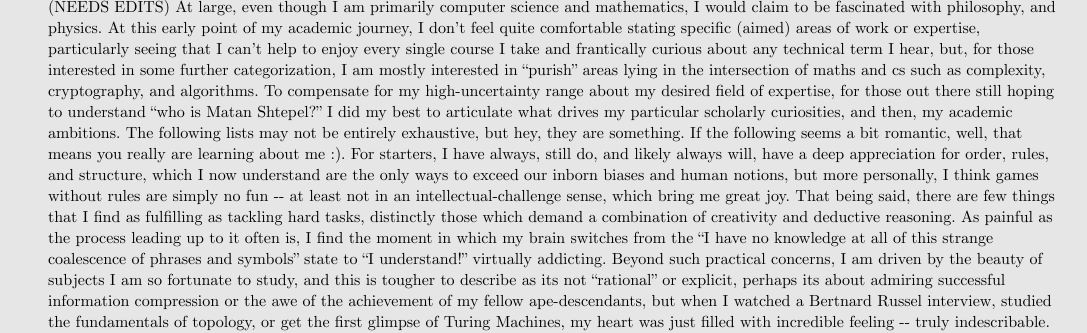
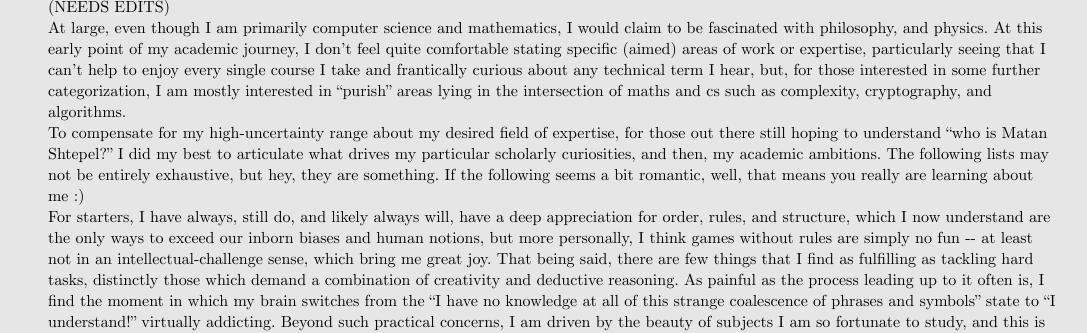
Before and after one commit to GnarlyMshtep/personalWebsite, a plain HTML site: page index.html in a window 1280 px wide. Shown: the part 626-959 px from the top of the page, without its empty margins (96-1183 px from the left). Drawn offline with Linux system fonts and the light colour scheme.

Commit message:
create text

```diff
--- a/index.html
+++ b/index.html
@@ -66,21 +66,21 @@
         <div class="section">
             <h4 class="section-title">Academic Intrests</h4>
             (NEEDS EDITS)
-
-            At large, even though I am primarily computer science and mathematics, I would claim to be fascinated with
+            <p>At large, even though I am primarily computer science and mathematics, I would claim to be fascinated with
                 philosophy, and physics. At this early point of my academic journey, I don’t feel quite comfortable stating
                 specific (aimed) areas of work or expertise, particularly seeing that I can’t help to enjoy every single
                 course I take and frantically curious about any technical term I hear, but, for those interested in some
                 further categorization, I am mostly interested in “purish” areas lying in the intersection of maths and cs
                 such as complexity, cryptography, and algorithms.
+            </p>
 
-            To compensate for my high-uncertainty range about my desired field of expertise, for those out there still
+            <p>To compensate for my high-uncertainty range about my desired field of expertise, for those out there still
                 hoping to understand “who is Matan Shtepel?” I did my best to articulate what drives my particular scholarly
                 curiosities, and then, my academic ambitions. The following lists may not be entirely exhaustive, but hey,
-            they are something. If the following seems a bit romantic, well, that means you really are learning about me
-            :).
+                they are something. If the following seems a bit romantic, well, that means you really are learning about me :)
+            </p>
 
-            For starters, I have always, still do, and likely always will, have a deep appreciation for order, rules,
+            <p>For starters, I have always, still do, and likely always will, have a deep appreciation for order, rules,
                 and structure, which I now understand are the only ways to exceed our inborn biases and human notions, but
                 more personally, I think games without rules are simply no fun -- at least not in an intellectual-challenge
                 sense, which bring me great joy. That being said, there are few things that I find as fulfilling as tackling
@@ -92,8 +92,9 @@
                 information compression or the awe of the achievement of my fellow ape-descendants, but when I watched a
                 Bertnard Russel interview, studied the fundamentals of topology, or get the first glimpse of Turing
                 Machines, my heart was just filled with incredible feeling -- truly indescribable.
+            </p>
 
-            Simply (and naively) stated, I am pursuing a career in academia because I believe contributing to the
+            <p>Simply (and naively) stated, I am pursuing a career in academia because I believe contributing to the
                 ever-growing pool of human knowledge and training others to do the same is the most noble way I can spend my
                 life/finite time on this earth, and beyond, as far as my limited predictive powers enable me to see, I think
                 I will find deep happiness within that career. Being able to deeply delve into a topic without a brow raised
@@ -103,6 +104,7 @@
                 While it’s both difficult to explicitly articulate and awkward to self-state, I would say my burning
                 curiosity, not quite fixated on application, chasing a paramount understanding of the space of ideas, and
                 thirsty for an earnest challenge.
+            </p>
 
         </div>
 
```
Lines whose indentation alone changed are shown as unchanged.
